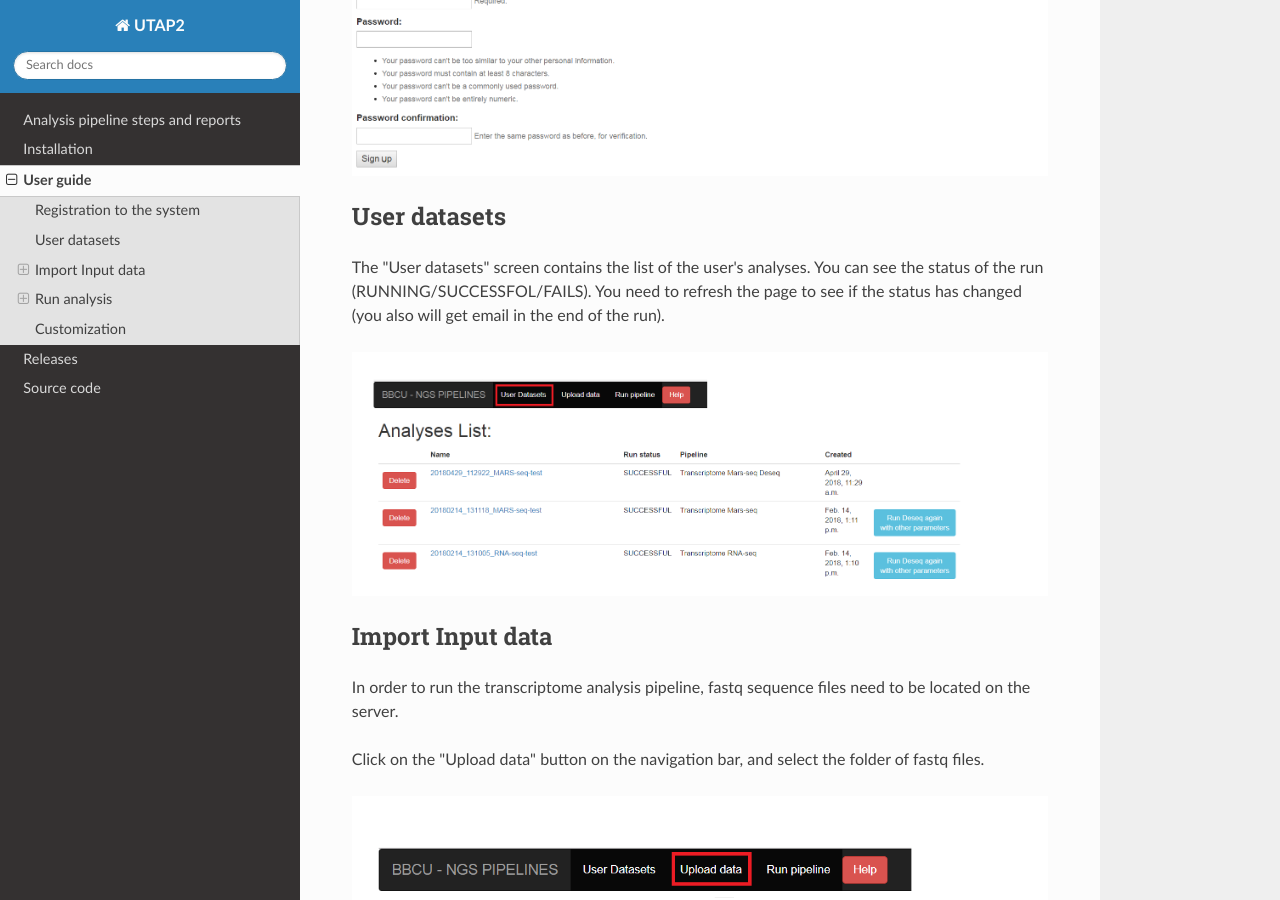
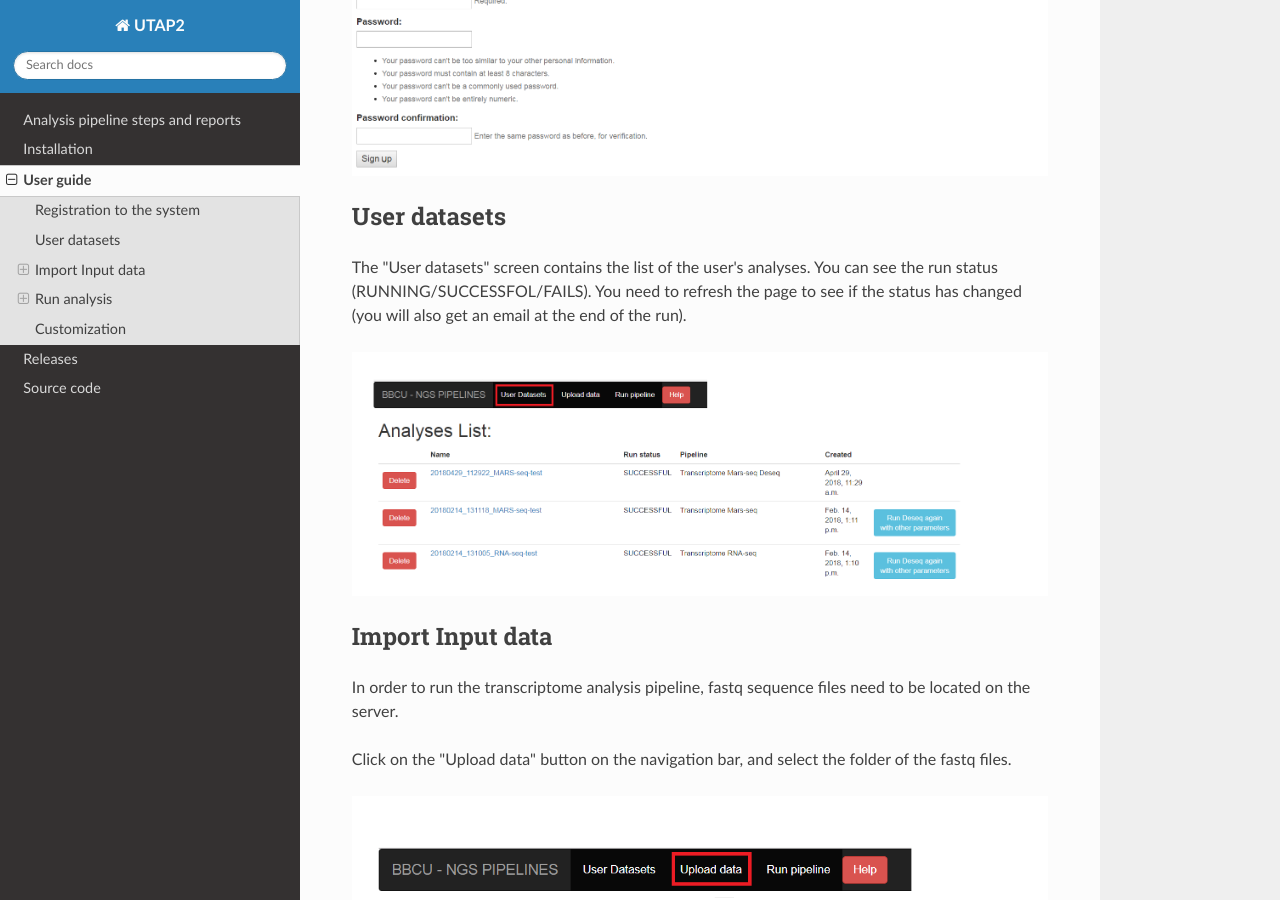
Before and after one commit to utap2/utap2, a Sphinx documentation site: the page built from docs/rst/user-guide.rst, in a window 1280 px wide and 900 px high, scrolled down 864 px. Built offline with Sphinx 7.4.7 and the Read the Docs theme 3.1.0, drawn with Linux system fonts in a browser that asks for light colours; pages that are not in the unit, such as notebooks, are missing from menus.

Commit message:
Update user-guide.rst

```diff
--- a/docs/rst/user-guide.rst
+++ b/docs/rst/user-guide.rst
@@ -19,7 +19,7 @@ Click on the signup button and fill out the form:
 User datasets
 =============
 
-The "User datasets" screen contains the list of the user's analyses. You can see the status of the run (RUNNING/SUCCESSFOL/FAILS). You need to refresh the page to see if the status has changed (you also will get email in the end of the run).
+The "User datasets" screen contains the list of the user's analyses. You can see the run status (RUNNING/SUCCESSFOL/FAILS). You need to refresh the page to see if the status has changed (you will also get an email at the end of the run).
 
 .. image:: ../figures/analysis-list.png
 
@@ -29,7 +29,7 @@ Import Input data
 
 In order to run the transcriptome analysis pipeline, fastq sequence files need to be located on the server.
 
-Click on the "Upload data" button on the navigation bar, and select the folder of fastq files.
+Click on the "Upload data" button on the navigation bar, and select the folder of the fastq files.
 
 .. image:: ../figures/upload.png
 
```
